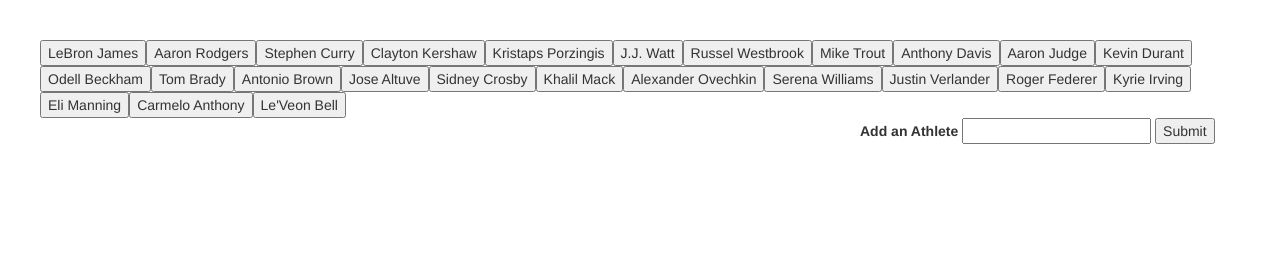
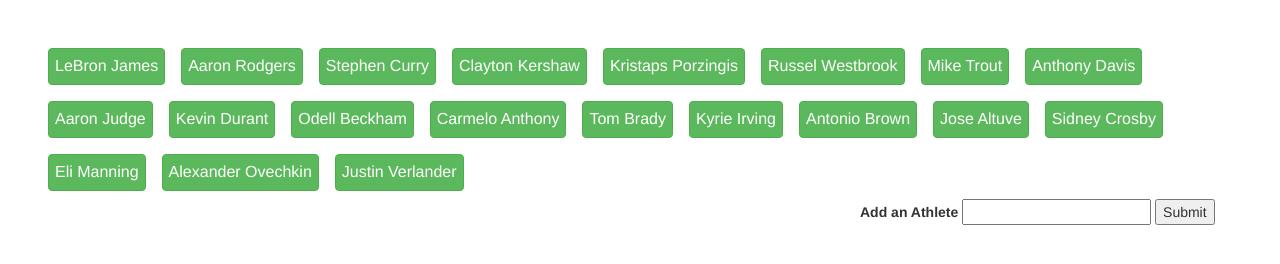
Before and after one commit to alexscar99/Dynamic-Athlete-GIFs, a plain HTML site: page index.html in a window 1280 px wide. Drawn offline with nearby package versions, Linux system fonts and the light colour scheme.

Commit message:
Cut list of default athletes to 20, styled buttons

```diff
--- a/assets/css/style.css
+++ b/assets/css/style.css
@@ -16,3 +16,9 @@
   margin-top: 25px;
   margin-bottom: -50px;
 }
+
+.btn-success {
+  padding: 6px;
+  margin: 8px;
+  font-size: 16px;
+}
--- a/assets/javascript/scripts.js
+++ b/assets/javascript/scripts.js
@@ -7,26 +7,21 @@ $(document).ready(function() {
     'Stephen Curry',
     'Clayton Kershaw',
     'Kristaps Porzingis',
-    'J.J. Watt',
     'Russel Westbrook',
     'Mike Trout',
     'Anthony Davis',
     'Aaron Judge',
     'Kevin Durant',
     'Odell Beckham',
+    'Carmelo Anthony',
     'Tom Brady',
+    'Kyrie Irving',
     'Antonio Brown',
     'Jose Altuve',
     'Sidney Crosby',
-    'Khalil Mack',
+    'Eli Manning',
     'Alexander Ovechkin',
-    'Serena Williams',
-    'Justin Verlander',
-    'Roger Federer',
-    'Kyrie Irving',
-    'Eli Manning',
-    'Carmelo Anthony',
-    "Le'Veon Bell"
+    'Justin Verlander'
   ];
 
   for (var i = 0; i < athletes.length; i++) {
@@ -34,7 +29,7 @@ $(document).ready(function() {
 
     athleteButton.text(athletes[i]);
 
-    athleteButton.attr('class', 'athlete-button');
+    athleteButton.attr('class', 'athlete-button btn btn-success');
 
     athleteButton.attr('data-athlete', athletes[i]);
 
```
